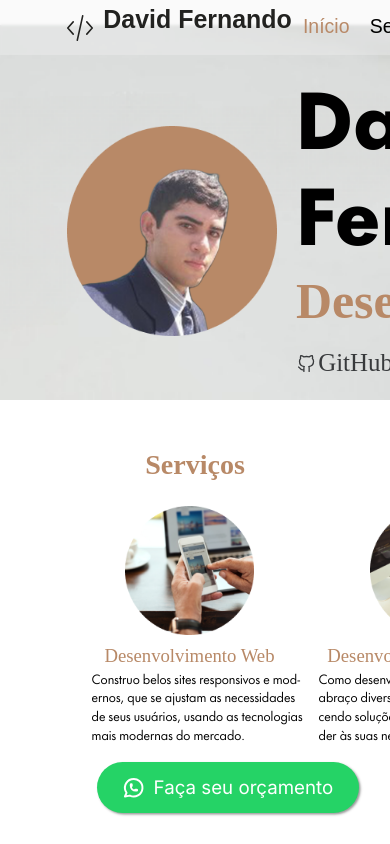
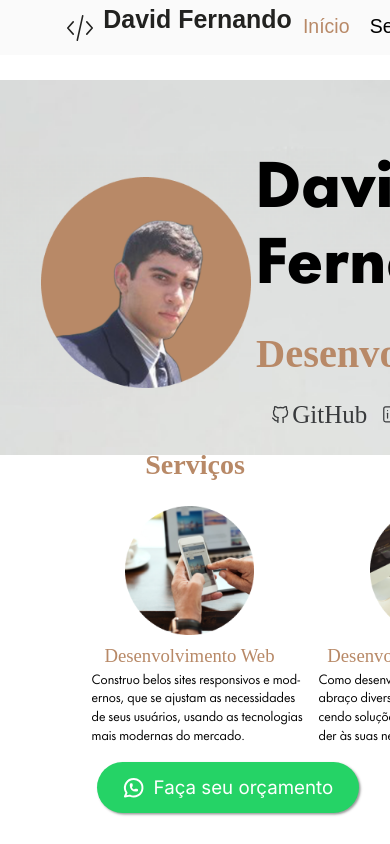
Before and after one commit to david-fernando/davidfernandodev, a Next.js app: page / in a window 390 px wide. Shown: the top 844 px of the page. Built offline with nearby package versions, Linux system fonts and the light colour scheme.

Commit message:
Update Banner.module.css

```diff
--- a/src/styles/components/Banner.module.css
+++ b/src/styles/components/Banner.module.css
@@ -7,7 +7,6 @@
   background-size: cover;
   background-image: url('../../images/background.png');
   position: relative;
-  top: -71px;
 }
 
 .bannerContainer > img {
@@ -73,3 +72,115 @@
 .links > a:hover {
   opacity: 0.7;
 }
+
+@media (max-width: 1624px) {
+  .bannerContainer {
+    background-position-x: -180px;
+  }
+}
+
+@media (max-width: 1560px) {
+  .bannerContainer {
+    background-position-x: -248px;
+  }
+}
+
+@media (max-width: 1464px) {
+  .bannerContainer {
+    background-position-x: -298px;
+  }
+  .content > div > h1 {
+    position: relative;
+    scale: 0.8;
+    right: 5rem;
+  }
+  .content > div > h2 {
+    position: relative;
+    scale: 0.81;
+    right: 4.7rem;
+  }
+  .links > a {
+    font-size: 1.6rem;
+  }
+  .content {
+    top: 1.2rem
+  }
+}
+
+@media (max-width: 1392px) {
+  .bannerContainer {
+    background-position-x: -29px;
+  }
+  .content {
+    width: 101.4dvw;
+  }
+  .links > a {
+    font-size: 2rem;
+  }
+}
+
+@media (max-width: 1368px) {
+  .bannerContainer {
+    background-position-x: -60px;
+  }
+}
+
+@media (max-width: 1312px) {
+  .bannerContainer {
+    background-position-x: -125px;
+  }
+}
+
+@media (max-width: 1288px) {
+  .bannerContainer {
+    background-position-x: -160px;
+  }
+}
+
+@media (max-width: 1260px) {
+  .bannerContainer {
+    background-position-x: -191px;
+  }
+}
+
+@media (max-width: 1232px) {
+  .bannerContainer {
+    background-position-x: -234px;
+  }
+}
+
+@media (max-width: 1200px) {
+  .bannerContainer {
+    background-position-x: -274px;
+  }
+}
+
+@media (max-width: 1172px) {
+  .bannerContainer {
+    background-position-x: -308px;
+  }
+}
+
+@media (max-width: 1140px) {
+  .bannerContainer {
+    background-position-x: -349px;
+  }
+}
+
+@media (max-width: 1112px) {
+  .bannerContainer {
+    background-position-x: -386px;
+  }
+}
+
+@media (max-width: 1084px) {
+  .bannerContainer {
+    background-position-x: -423px;
+  }
+}
+
+@media (max-width: 1060px) {
+  .bannerContainer {
+    background-position-x: -453px;
+  }
+}
```
